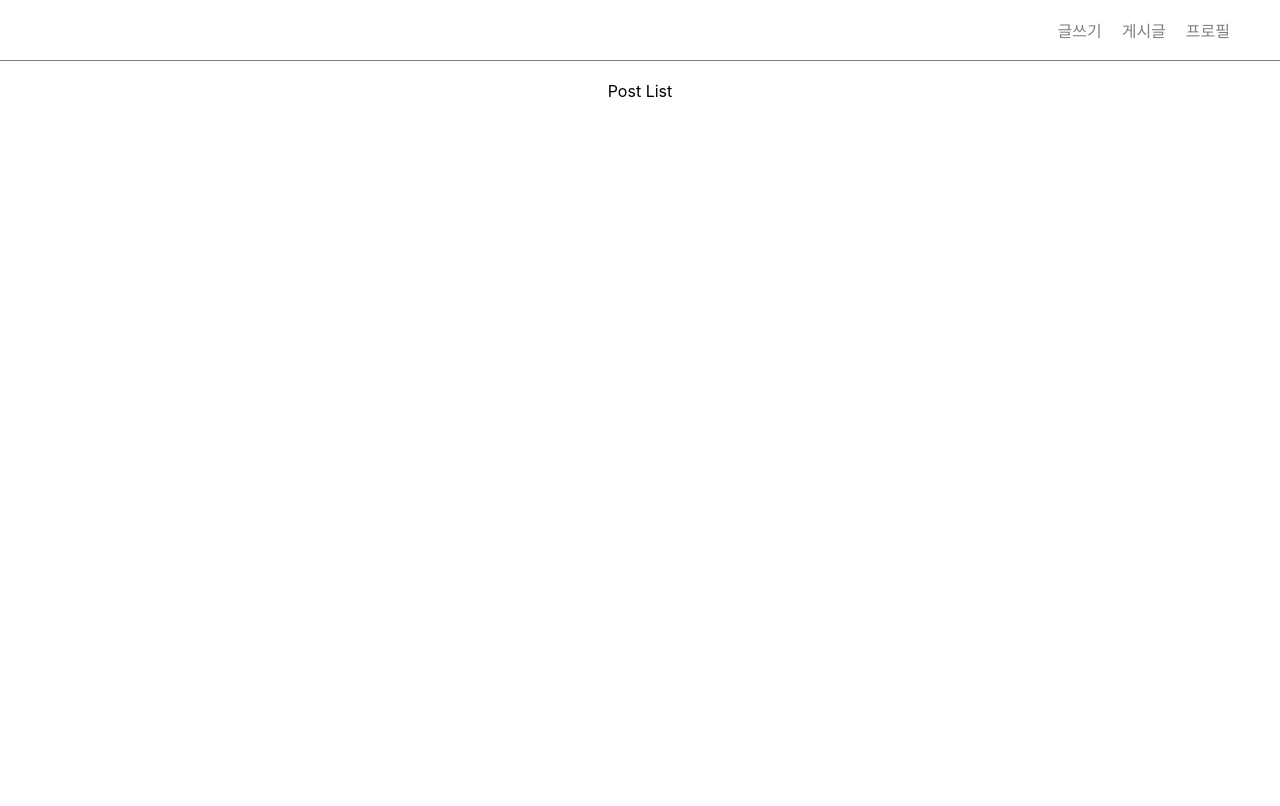
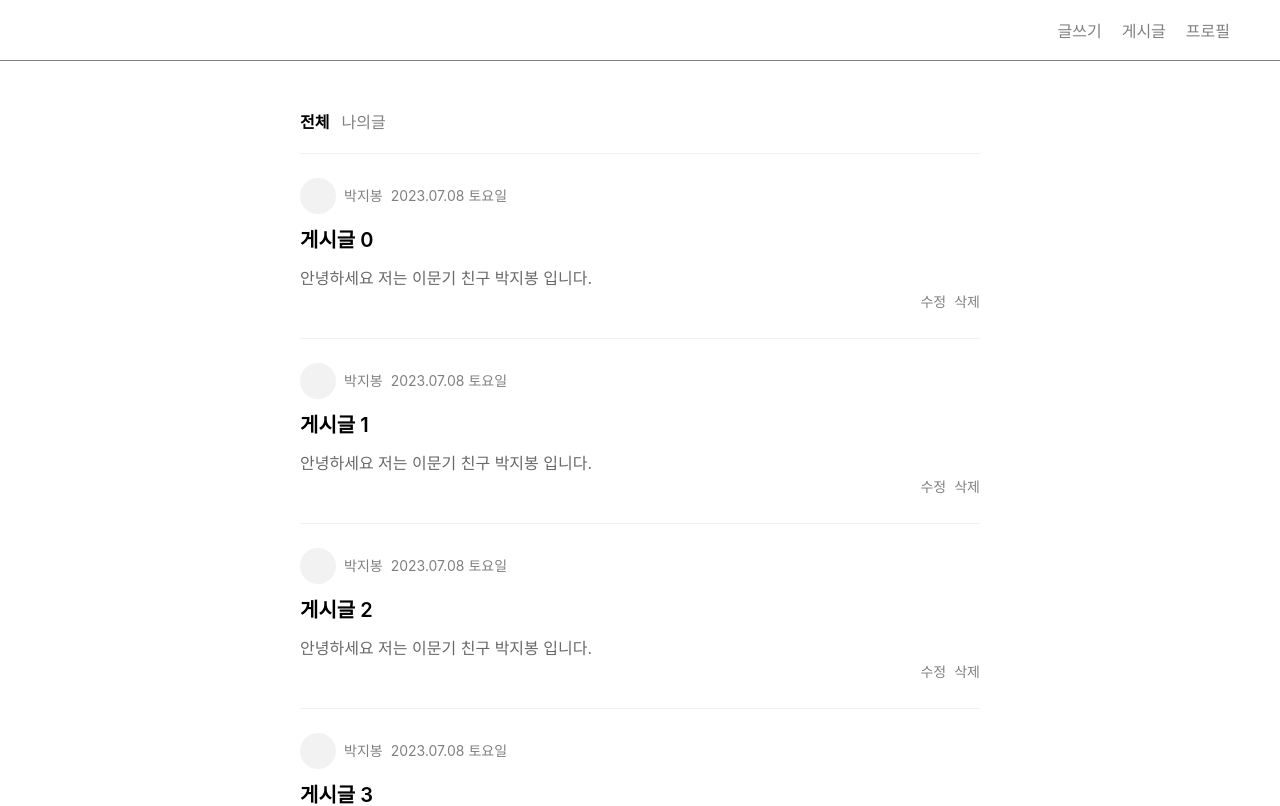
Before and after one commit to moongi-lee/blog-app-study, a React (Create React App) app: page / in a window 1280 px wide. Shown: the top 806 px of the page. Built offline with nearby package versions, Linux system fonts and the light colour scheme.

Commit message:
initial degine

```diff
--- a/src/App.css
+++ b/src/App.css
@@ -15,13 +15,14 @@
     color: grey;
 }
 
-header a:hover, header a:focus {
+header a:hover,
+header a:focus {
     color: black;
 }
 
 /*  footer  */
 footer {
-    background-color: grey;
+    background-color: #f2f2f2;
     min-height: 40px;
     padding: 20px 40px;
     font-size: 14px;
@@ -32,9 +33,101 @@
     gap: 20px;
 }
 
+footer a{
+    margin: 0px 10px;
+    text-decoration: none;
+    color: grey;
+}
+
+footer a:hover,
+footer a:focus {
+    color: black;
+}
+
+/*  post navigation  */
+.post__navigation {
+    display: flex;
+    gap: 12px;
+    margin: 0 auto;
+    max-width: 680px;
+    font-size: 16px;
+    color: grey;
+    cursor: pointer;
+    padding: 48px 20px 0px 20px;
+}
+
+.post__navigation--active {
+    color: black;
+    font-weight: 600;
+}
+
+
 /*  post list  */
-.post-list {
+.post__list {
     min-height: 90vh;
     padding: 20px 40px;
     text-align: center;
+    max-width: 680px;
+    margin: 0 auto;
+    text-align: left;
+    line-height: 24px;
 }
+
+.post__list a {
+    text-decoration: none;
+    color: black;
+}
+
+.post__box {
+    padding-top: 24px;
+    padding-bottom: 24px;
+    border-top: 1px solid #f2f2f2;
+}
+
+.post__profile-box {
+    display: flex;
+    gap: 8px;
+    font-size: 14px;
+    align-items: center;
+}
+
+.post__profile {
+    width: 36px;
+    height: 36px;
+    background: #f2f2f2;
+    border-radius: 50%;
+}
+
+.post__date,
+.post__author-name {
+    color: grey;
+}
+
+.post__text {
+    color: dimgray;
+    font-size: 16px;
+}
+
+.post__title {
+    font-size: 20px;
+    font-weight: 600;
+    margin: 14px 0px;
+}
+
+.post__utills-box {
+    display: flex;
+    gap: 8px;
+    flex-direction: row-reverse;
+    font-size: 14px;
+    color: grey;
+}
+
+.post__delete:hover,
+.post__delete:focus {
+    color: black;
+}
+
+.post__edit:hover,
+.post__edit:focus {
+    color: black;
+}
--- a/src/pages/home/index.tsx
+++ b/src/pages/home/index.tsx
@@ -1,6 +1,9 @@
 import {Link} from "react-router-dom";
+export default function Home() {
+  console.log([...Array(10)].map((e, index)=>{
+    return <div key={index} className='post__box'>게시글 {index}</div>
+  }))
 
-export default function Home() {
   return (
       <div>
         <header>
@@ -10,11 +13,35 @@
             <Link to="/profile">프로필</Link>
           </div>
         </header>
-        <div className="post-list">Post List</div>
+        <div className="post__navigation">
+          <div className="post__navigation--active">전체</div>
+          <div>나의글 </div>
+        </div>
+        <div className="post__list">
+          {
+            [...Array(10)].map((e,index)=>(
+                <div key={index} className="post__box" >
+                  <Link to={`/posts/${index}`}>
+                    <div className="post__profile-box">
+                      <div className="post__profile"/>
+                      <div className="post__author-name">박지봉</div>
+                      <div className="post__date">2023.07.08 토요일</div>
+                    </div>
+                    <div className="post__title">게시글 {index}</div>
+                    <div className="post__text">안녕하세요 저는 이문기 친구 박지봉 입니다.</div>
+                    <div className="post__utills-box">
+                      <div className="post__delete">삭제</div>
+                      <div className="post__edit">수정</div>
+                    </div>
+                  </Link>
+                </div>
+            ))
+          }
+        </div>
         <footer>
-          <div>Menu 1</div>
-          <div>Menu 2</div>
-          <div>Menu 3</div>
+          <Link to="/posts/new">글쓰기</Link>
+          <Link to="/posts/">게시글</Link>
+          <Link to="/profile">프로필</Link>
         </footer>
       </div>
   )
```
